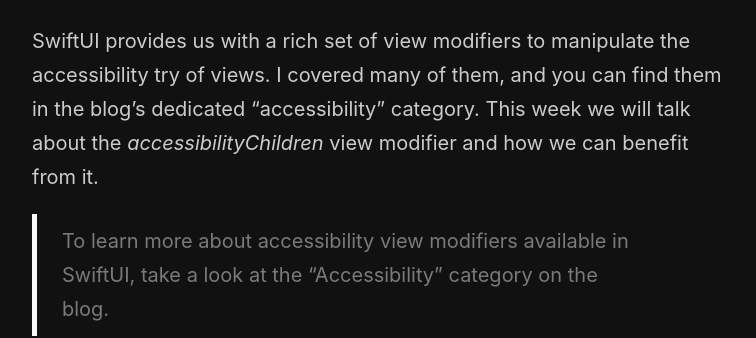
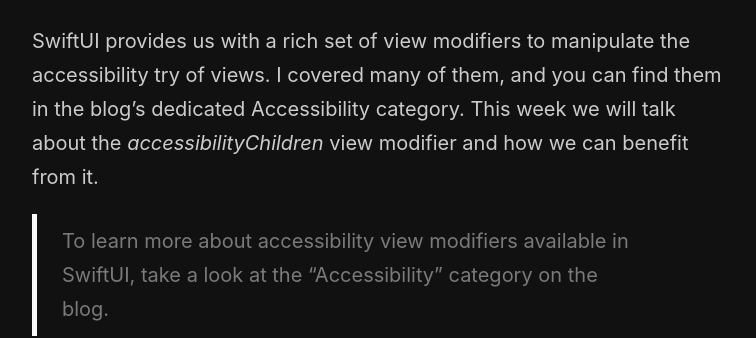
Before and after one commit to mecid/mecid.github.io, a Jekyll site: the page built from _posts/2022-05-25-the-power-of-accessibilityChildren-view-modifier-in-swiftui.md, in a window 1280 px wide and 900 px high. Shown: the part 289-627 px from the top of the window, without its empty margins (258-1014 px from the left). Built offline with Jekyll 4.4.1, drawn with Linux system fonts in a browser that asks for light colours.

Commit message:
Small improvement in introduction of accessibility children post

```diff
--- a/_posts/2022-05-25-the-power-of-accessibilityChildren-view-modifier-in-swiftui.md
+++ b/_posts/2022-05-25-the-power-of-accessibilityChildren-view-modifier-in-swiftui.md
@@ -5,7 +5,7 @@
 image: /public/accessibility.png
 ---
 
-SwiftUI provides us with a rich set of view modifiers to manipulate the accessibility try of views. I covered many of them, and you can find them in the blog's dedicated "accessibility" category. This week we will talk about the *accessibilityChildren* view modifier and how we can benefit from it.
+SwiftUI provides us with a rich set of view modifiers to manipulate the accessibility try of views. I covered many of them, and you can find them in the blog's dedicated Accessibility category. This week we will talk about the *accessibilityChildren* view modifier and how we can benefit from it.
 
 > To learn more about accessibility view modifiers available in SwiftUI, take a look at the "Accessibility" category on the blog.
 
```
